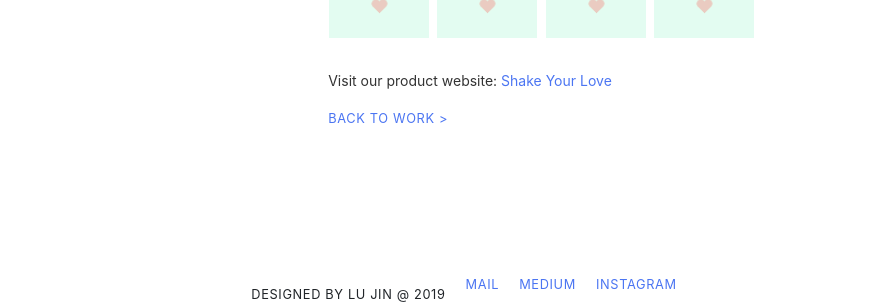
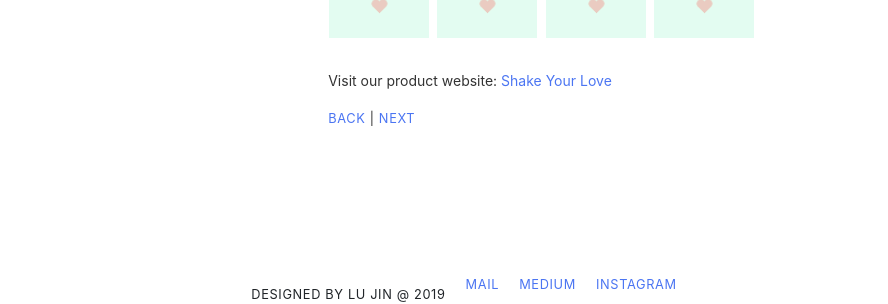
Before and after one commit to beforux/ShakeYourLove, a Jekyll site: the page work1.html, which Jekyll copies as it is, in a window 1280 px wide. Shown: the part 572-876 px from the top of the page, without its empty margins (186-1074 px from the left). Built offline with Jekyll 4.4.1, drawn with Linux system fonts in a browser that asks for light colours; nearby versions of some CDN libraries.

Commit message:
Update work1.html

```diff
--- a/work1.html
+++ b/work1.html
@@ -57,7 +57,7 @@
                   <p>This is an app that can show random letter or from when you shake your device. The main function has developed but it is not allowed to upload to appstore for its simple function.I am still working on it to amplify its functions.</p>
                   <p><img src="img/1t1.png"></p>
                   <p>Visit our product website: <a href="shakeyourlove.html"> Shake Your Love</a></p>
-                  <p class="back small"><a href="index.html">BACK TO WORK > </a></p>
+              <p class="back small left"><a href="index.html">BACK</a> | <a href="work18.html">NEXT</a></p>
               </div>
         <div>
      </div>
```
